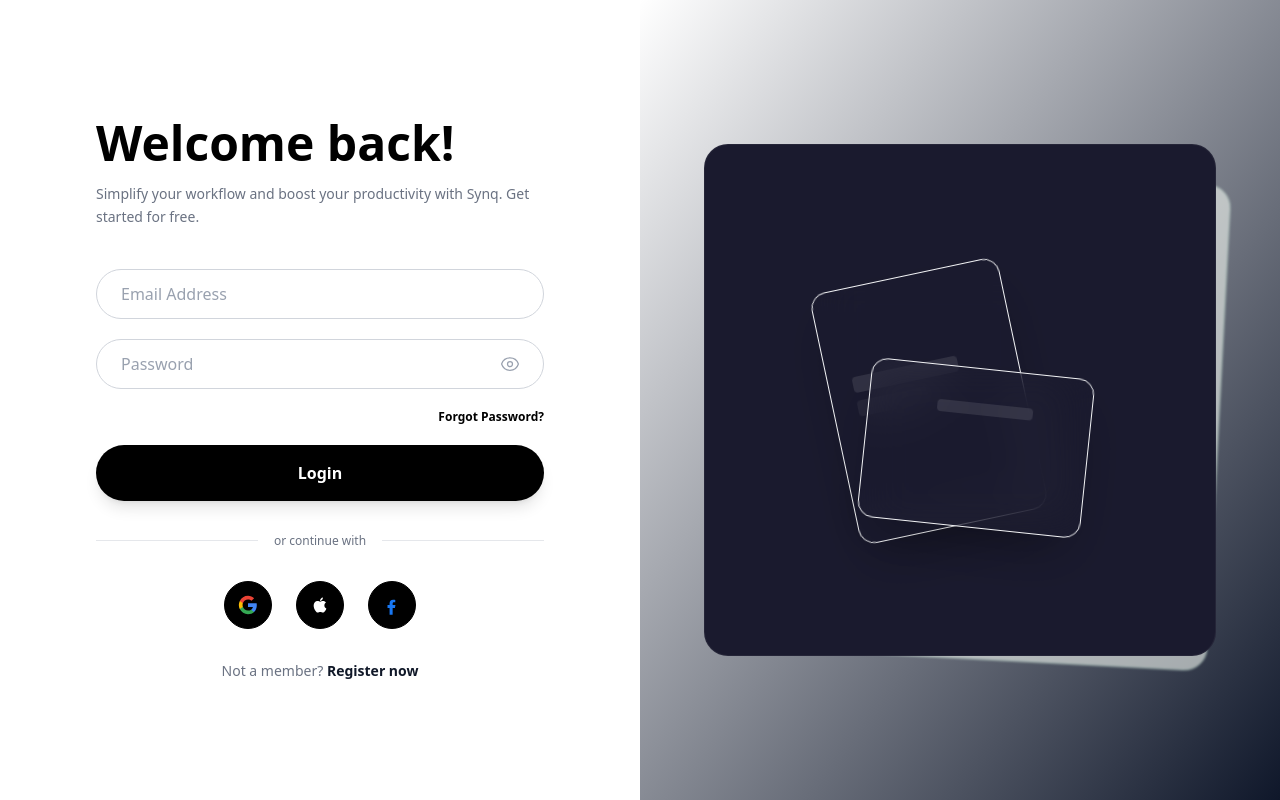
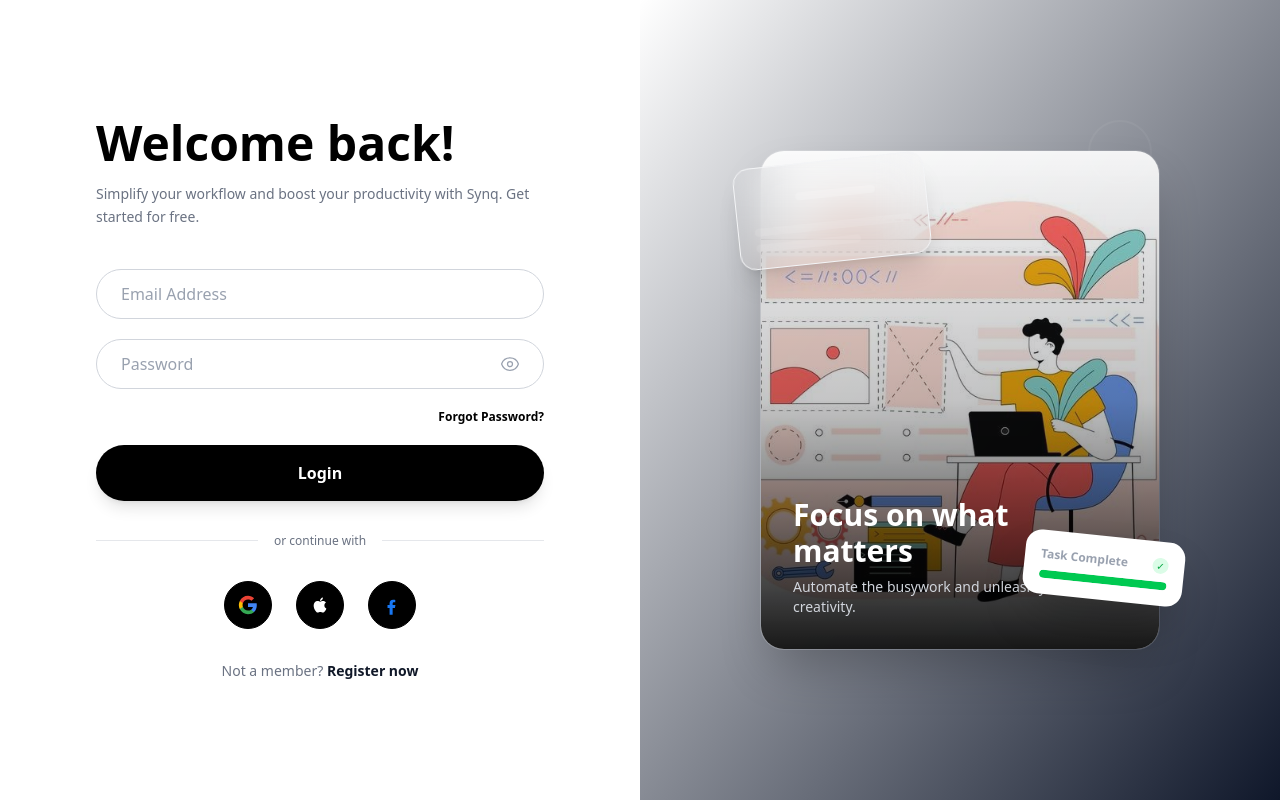
Before and after one commit to Blxss-T/Synq, a React (Vite) app in the folder frontend/: page /login in a window 1280 px wide. Built offline with nearby package versions, Linux system fonts and the light colour scheme.

Commit message:
Initial commit

```diff
--- a/frontend/src/components/auth/Login.jsx
+++ b/frontend/src/components/auth/Login.jsx
@@ -3,7 +3,7 @@ import { Link, useNavigate } from 'react-router-dom';
 import Input from '../ui/Input';
 import Button from '../ui/Button';
 import api from '../../services/api';
-import ShuffleCard from '../ui/ShuffleCard';
+import { MouseParallaxContainer, ParallaxItem } from '../ui/MouseParallax';
 import illustrationImg from '../../assets/illustration.jpg';
 
 // Icons
@@ -144,71 +144,66 @@ const Login = () => {
             </div>
 
             {/* RIGHT SIDE - HERO */}
-            <div className="hidden lg:flex w-1/2 relative bg-gradient-to-br from-brand-dark to-[#0f172a] items-center justify-center p-12 overflow-hidden">
-                <div className="relative w-full max-w-lg aspect-square">
-                    <ShuffleCard interval={5000}>
-                        {/* Slide 1: Main Illustration (Asset) */}
-                        <div className="w-full h-full rounded-3xl overflow-hidden shadow-2xl relative border border-white/10 group">
+            <div className="hidden lg:flex w-1/2 relative bg-gradient-to-br from-brand-dark to-[#0f172a] items-center justify-center overflow-hidden">
+                <MouseParallaxContainer className="w-full h-full flex items-center justify-center">
+
+                    {/* Layer 1: Background Elements (Slowest) */}
+                    <ParallaxItem strength={-5} className="top-1/2 left-1/2 -translate-x-1/2 -translate-y-1/2 w-full h-full">
+                        <div className="absolute top-0 right-0 w-96 h-96 bg-brand-purple/20 rounded-full blur-[100px] mix-blend-screen"></div>
+                        <div className="absolute bottom-0 left-0 w-96 h-96 bg-brand-pink/10 rounded-full blur-[80px] mix-blend-screen"></div>
+                    </ParallaxItem>
+
+                    {/* Layer 2: Main Background Image (Static or very slow) */}
+                    {/* For minimalism, we might just use the illustration as a centered focus or subtle background.
+                         Let's keep the illustration card as the prominent central element. */}
+                    <ParallaxItem strength={10} className="relative z-10">
+                        <div className="w-[400px] h-[500px] rounded-3xl overflow-hidden shadow-2xl relative border border-white/10 group">
                             <img
                                 src={illustrationImg}
                                 alt="Modern Workspace"
-                                className="w-full h-full object-cover transform group-hover:scale-110 transition-transform duration-700"
+                                className="w-full h-full object-cover opacity-90 transition-transform duration-700 hover:scale-105"
                             />
-                            <div className="absolute inset-0 bg-gradient-to-t from-black/80 via-transparent to-transparent flex flex-col justify-end p-8">
-                                <h3 className="text-white text-2xl font-bold mb-2">Focus on what matters</h3>
+                            <div className="absolute inset-0 bg-gradient-to-t from-black/90 via-black/20 to-transparent flex flex-col justify-end p-8">
+                                <h3 className="text-white text-3xl font-bold mb-2">Focus on what matters</h3>
                                 <p className="text-gray-300 text-sm">Automate the busywork and unleash your creativity.</p>
                             </div>
                         </div>
+                    </ParallaxItem>
 
-                        {/* Slide 2: CSS 3D Glass Composition */}
-                        <div className="w-full h-full bg-[#1a1a2e] rounded-3xl border border-white/5 relative overflow-hidden flex items-center justify-center">
-                            <div className="absolute top-1/2 left-1/2 -translate-x-1/2 -translate-y-1/2 w-64 h-64 bg-brand-purple/20 rounded-full blur-3xl animate-pulse"></div>
-
-                            {/* Glass Card 1 */}
-                            <div className="absolute top-1/4 left-1/4 w-48 h-64 bg-glass-bg border border-glass-border backdrop-blur-xl rounded-2xl p-6 transform -rotate-12 shadow-2xl">
-                                <div className="w-12 h-12 rounded-full bg-gradient-to-tr from-brand-purple to-brand-blue mb-4"></div>
-                                <div className="h-4 bg-white/10 rounded w-3/4 mb-2"></div>
-                                <div className="h-4 bg-white/5 rounded w-1/2"></div>
+                    {/* Layer 3: Floating Elements (Foreground, Faster) */}
+                    {/* Glass Card Top Left */}
+                    <ParallaxItem strength={25} className="top-[20%] left-[15%] z-20">
+                        <div className="w-48 bg-glass-bg border border-glass-border backdrop-blur-xl rounded-2xl p-4 shadow-xl transform -rotate-6 transition-transform hover:scale-110">
+                            <div className="flex items-center space-x-3 mb-3">
+                                <div className="w-8 h-8 rounded-full bg-gradient-to-tr from-brand-purple to-brand-blue"></div>
+                                <div className="h-2 bg-white/20 rounded w-20"></div>
                             </div>
-
-                            {/* Glass Card 2 */}
-                            <div className="absolute bottom-1/4 right-1/4 w-56 h-40 bg-glass-bg border border-glass-border backdrop-blur-xl rounded-2xl p-6 transform rotate-6 shadow-2xl box-border">
-                                <div className="flex items-center space-x-3 mb-4">
-                                    <div className="w-8 h-8 rounded-full bg-brand-pink"></div>
-                                    <div className="h-3 bg-white/10 rounded w-24"></div>
-                                </div>
-                                <div className="h-2 bg-brand-purple/50 rounded-full w-full">
-                                    <div className="h-full bg-brand-purple rounded-full w-2/3"></div>
-                                </div>
+                            <div className="space-y-2">
+                                <div className="h-2 bg-white/10 rounded w-full"></div>
+                                <div className="h-2 bg-white/10 rounded w-2/3"></div>
                             </div>
                         </div>
+                    </ParallaxItem>
 
-                        {/* Slide 3: Task Mockup */}
-                        <div className="w-full h-full bg-[#F3F8F2] rounded-3xl border border-green-100 relative overflow-hidden flex flex-col items-center justify-center p-8">
-                            <div className="relative w-full h-80 flex items-center justify-center">
-                                {/* "Canva Design" Card Big */}
-                                <div className="bg-white p-6 rounded-3xl border-2 border-gray-100 shadow-xl w-64 animate-float-slow">
-                                    <h3 className="font-bold text-black text-lg mb-1">Project Launch</h3>
-                                    <p className="text-sm text-gray-500 mb-4">12 Pending Tasks</p>
-                                    <div className="flex items-center justify-between">
-                                        <div className="flex -space-x-2">
-                                            <div className="w-8 h-8 rounded-full bg-blue-400 border-2 border-white"></div>
-                                            <div className="w-8 h-8 rounded-full bg-purple-400 border-2 border-white"></div>
-                                            <div className="w-8 h-8 rounded-full bg-gray-200 border-2 border-white flex items-center justify-center text-[10px] text-gray-600 font-bold">+3</div>
-                                        </div>
-                                        <div className="relative w-10 h-10 flex items-center justify-center text-xs font-bold text-green-600 border-2 border-green-400 rounded-full">
-                                            92%
-                                        </div>
-                                    </div>
-                                </div>
+                    {/* Task Success Card Bottom Right */}
+                    <ParallaxItem strength={-15} className="bottom-[25%] right-[15%] z-20">
+                        <div className="w-40 bg-white p-4 rounded-2xl shadow-2xl transform rotate-6 animate-float-slow">
+                            <div className="flex items-center justify-between mb-2">
+                                <span className="text-xs font-bold text-gray-400">Task Complete</span>
+                                <div className="w-4 h-4 rounded-full bg-green-100 flex items-center justify-center text-[10px] text-green-600">✓</div>
                             </div>
-                            <div className="mt-8 text-center text-black">
-                                <h3 className="font-bold text-xl">Stay Organized</h3>
-                                <p className="text-gray-500 text-sm mt-1">Track every update in real-time.</p>
+                            <div className="h-2 bg-gray-100 rounded-full overflow-hidden">
+                                <div className="h-full bg-green-500 w-full rounded-full"></div>
                             </div>
                         </div>
-                    </ShuffleCard>
-                </div>
+                    </ParallaxItem>
+
+                    {/* Decorative Circle */}
+                    <ParallaxItem strength={40} className="top-[15%] right-[20%] z-0">
+                        <div className="w-16 h-16 rounded-full border-2 border-white/10 opacity-50"></div>
+                    </ParallaxItem>
+
+                </MouseParallaxContainer>
             </div>
         </div>
     );
--- /dev/null
+++ b/frontend/src/components/ui/MouseParallax.jsx
@@ -0,0 +1,60 @@
+import React, { useRef, useState, useEffect } from 'react';
+
+// Container that tracks mouse measurement
+export const MouseParallaxContainer = ({ children, className = '' }) => {
+    const [mousePos, setMousePos] = useState({ x: 0, y: 0 });
+    const containerRef = useRef(null);
+
+    const handleMouseMove = (e) => {
+        if (!containerRef.current) return;
+        const rect = containerRef.current.getBoundingClientRect();
+
+        // Calculate center of container
+        const centerX = rect.left + rect.width / 2;
+        const centerY = rect.top + rect.height / 2;
+
+        // Calculate distance from center (normalized -1 to 1)
+        const x = (e.clientX - centerX) / (rect.width / 2);
+        const y = (e.clientY - centerY) / (rect.height / 2);
+
+        setMousePos({ x, y });
+    };
+
+    const handleMouseLeave = () => {
+        // Optional: Reset to center on leave, or keep last position
+        // setMousePos({ x: 0, y: 0 });
+    };
+
+    return (
+        <div
+            ref={containerRef}
+            className={`relative overflow-hidden ${className}`}
+            onMouseMove={handleMouseMove}
+            onMouseLeave={handleMouseLeave}
+        >
+            {React.Children.map(children, child => {
+                if (React.isValidElement(child)) {
+                    return React.cloneElement(child, { mousePos });
+                }
+                return child;
+            })}
+        </div>
+    );
+};
+
+// Child item that moves based on mousePos
+export const ParallaxItem = ({ children, mousePos, strength = 20, className = '' }) => {
+    const x = (mousePos?.x || 0) * strength;
+    const y = (mousePos?.y || 0) * strength;
+
+    return (
+        <div
+            className={`absolute transition-transform duration-100 ease-out will-change-transform ${className}`}
+            style={{
+                transform: `translate3d(${x}px, ${y}px, 0)`
+            }}
+        >
+            {children}
+        </div>
+    );
+};
--- a/frontend/src/components/ui/ShuffleCard.jsx
+++ /dev/null
@@ -1,49 +0,0 @@
-import React, { useState, useEffect } from 'react';
-
-const ShuffleCard = ({ children, interval = 4000 }) => {
-    const [currentIndex, setCurrentIndex] = useState(0);
-    const count = React.Children.count(children);
-
-    useEffect(() => {
-        const timer = setInterval(() => {
-            setCurrentIndex((prev) => (prev + 1) % count);
-        }, interval);
-        return () => clearInterval(timer);
-    }, [count, interval]);
-
-    const getStyles = (index) => {
-        // Calculate position relative to key index
-        // We want 3 positions: Active, Next, and "Waiting" (or just dynamic stack)
-        // Let's keep it simple: Active is front. Next is slightly behind. Others hidden or stacked.
-
-        let offset = (index - currentIndex + count) % count;
-
-        if (offset === 0) {
-            // Front Card
-            return 'z-20 opacity-100 scale-100 translate-y-0 translate-x-0 rotate-0 pointer-events-auto';
-        } else if (offset === 1) {
-            // Second Card (Behind)
-            return 'z-10 opacity-60 scale-95 translate-y-4 translate-x-4 rotate-3 pointer-events-none blur-[1px]';
-        } else if (offset === count - 1) {
-            // Last Card (About to enter from back/hidden) - or just simulating stack depth
-            return 'z-0 opacity-0 scale-90 translate-y-8 translate-x-8 rotate-6 pointer-events-none';
-        } else {
-            // Hidden
-            return 'z-0 opacity-0 scale-90 translate-y-8 translate-x-8 pointer-events-none';
-        }
-    };
-
-    return (
-        <div className="relative w-full h-full flex items-center justify-center perspective-1000">
-            {React.Children.map(children, (child, index) => (
-                <div
-                    className={`absolute w-full h-full transition-all duration-700 ease-[cubic-bezier(0.25,0.8,0.25,1)] ${getStyles(index)}`}
-                >
-                    {child}
-                </div>
-            ))}
-        </div>
-    );
-};
-
-export default ShuffleCard;
```
Also changed, not shown: frontend/src/components/auth/Register.jsx (+47 -47 lines).
